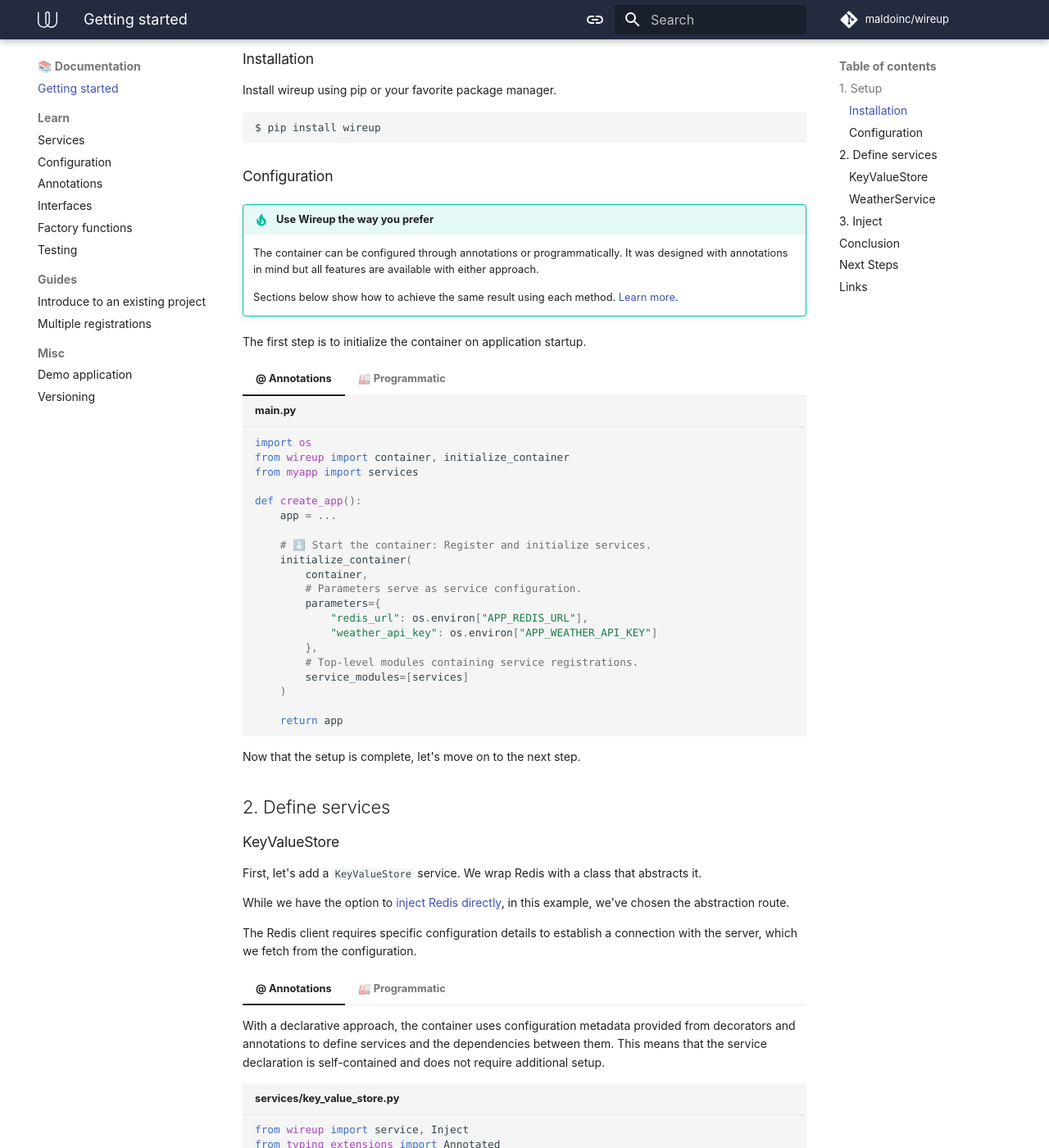
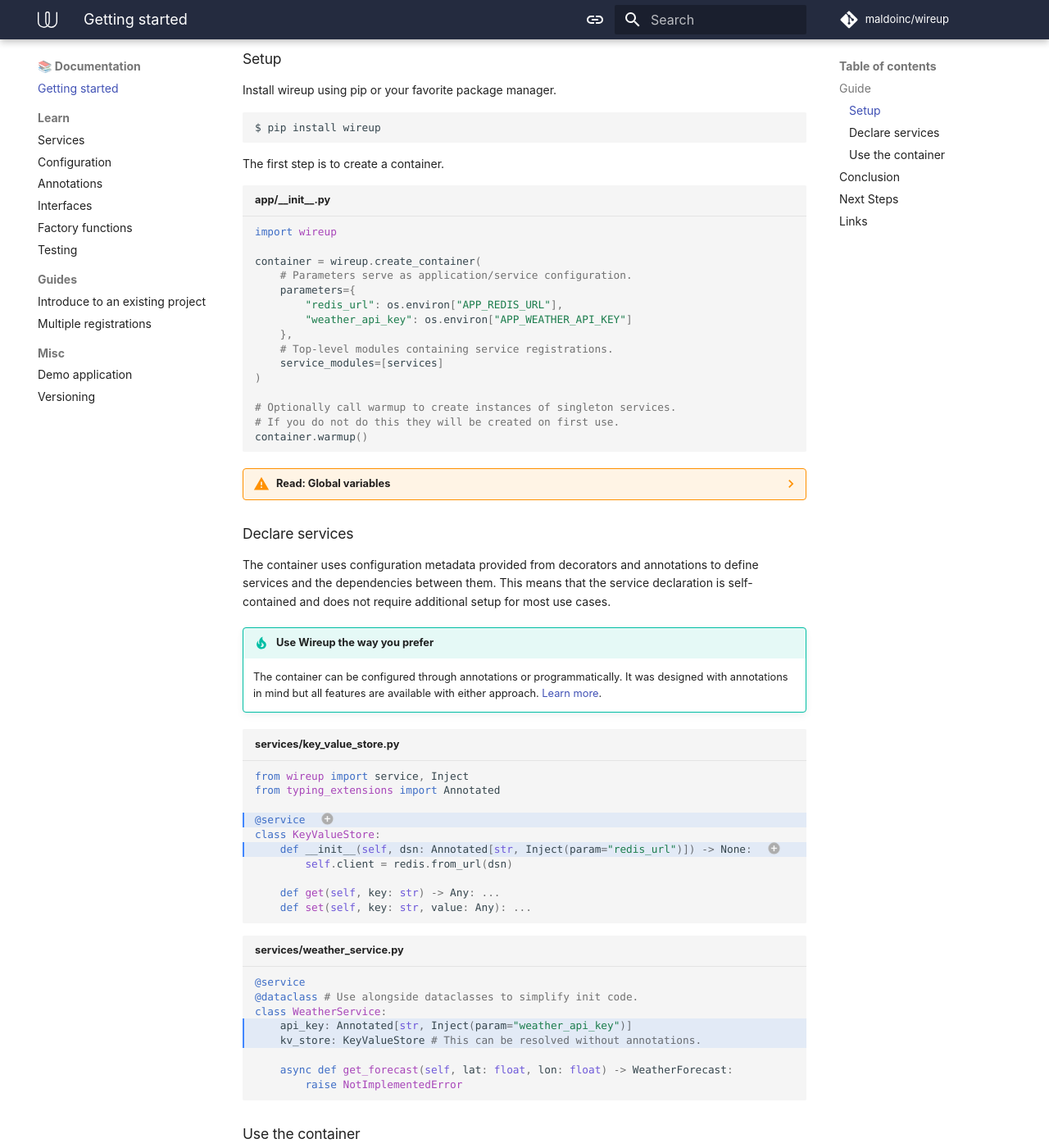
Before and after one commit to maldoinc/wireup, an MkDocs documentation site: the page built from docs/pages/getting_started.md, in a window 1280 px wide and 1400 px high, scrolled down 319 px. Shown: the whole window at 82% size. Built offline with MkDocs 1.6.1 and Material for MkDocs 9.7.7, drawn with Linux system fonts in a browser that asks for light colours; some web fonts are replaced; comment, search, counter and statistics services are not loaded; the version menu is left out; some of the changed text lies outside the part shown.

Commit message:
Update docs

````diff
--- a/docs/pages/getting_started.md
+++ b/docs/pages/getting_started.md
@@ -1,12 +1,12 @@
 This walkthrough will introduce you to the most common use cases for a typical application.
 
-We'll build a simple weather forecast application that calls a remote weather service
-and uses a distributed key-value store to cache results.
+Wireup can be used standalone as a DI container and service locator
+or it can be integrated with common frameworks for simplified usage.
 
 
-## 1. Setup
+## Guide
 
-### Installation
+### Setup
 
 Install wireup using pip or your favorite package manager.
 
@@ -14,198 +14,93 @@ Install wireup using pip or your favorite package manager.
 $ pip install wireup
 ```
 
-### Configuration
+The first step is to create a container.
+
+```python title="app/__init__.py"
+import wireup
+
+container = wireup.create_container(
+    # Parameters serve as application/service configuration.
+    parameters={
+        "redis_url": os.environ["APP_REDIS_URL"],
+        "weather_api_key": os.environ["APP_WEATHER_API_KEY"]
+    },
+    # Top-level modules containing service registrations.
+    service_modules=[services]
+)
+
+# Optionally call warmup to create instances of singleton services.
+# If you do not do this they will be created on first use.
+container.warmup()
+```
+
+??? warning "Read: Global variables"
+    Using this approach means relying on global state, which ties your application to a single container instance.
+    This might be sufficient for you and that's okay but, if you want to avoid global state, it's better to create
+    the container within your application factory and provide a way to access it from the created application instance.
+
+    With the available integrations, global state is neither necessary nor recommended.
+
+### Declare services
+
+The container uses configuration metadata provided from decorators and annotations
+to define services and the dependencies between them.
+This means that the service declaration is self-contained and does not require additional setup for most use cases.
+
 
 !!! tip "Use Wireup the way you prefer"
     The container can be configured through annotations or programmatically.
-    It was designed with annotations in mind but all features are available with either approach.
-
-    Sections below show how to achieve the same result using each method. [Learn more](configuration.md).
-
-The first step is to initialize the container on application startup.
-
-=== "@ Annotations"
-
-    ```python title="main.py""
-    import os
-    from wireup import container, initialize_container
-    from myapp import services
-
-    def create_app():
-        app = ...
-
-        # ⬇️ Start the container: Register and initialize services.
-        initialize_container(
-            container,
-            # Parameters serve as service configuration.
-            parameters={
-                "redis_url": os.environ["APP_REDIS_URL"],
-                "weather_api_key": os.environ["APP_WEATHER_API_KEY"]
-            },
-            # Top-level modules containing service registrations.
-            service_modules=[services]
-        )
-
-        return app
-    ```
-
-=== "🏭 Programmatic"
-    Register application settings as a service.
-
-    ```python title="services/config.py"
-    from pydantic_settings import BaseSettings
-    from wireup import service
-
-    @service
-    class Settings(BaseSettings):
-        redis_url: str = Field(alias="APP_REDIS_URL")
-        weather_api_key: str = Field(alias="APP_WEATHER_API_KEY")
-    ```
-
-    In the application's entrypoint initialize wireup.
-
-    ```python title="main.py" hl_lines="15 19"
-    from pydantic import Field
-    from wireup import container, initialize_container
-
-    from myapp import services
-
-    def create_app():
-        app = ...
-
-        # ⬇️ Start the container: Register and initialize services.
-        # service_modules is a list of top-level modules containing registrations.
-        initialize_container(container, service_modules=[services])
-
-        return app
-    ```
-
-Now that the setup is complete, let's move on to the next step.
-
-## 2. Define services
-### KeyValueStore
-
-First, let's add a `KeyValueStore` service. We wrap Redis with a class that abstracts it.
-
-While we have the option to [inject Redis directly](factory_functions.md#inject-a-third-party-class),
-in this example, we've chosen the abstraction route.
-
-The Redis client requires specific configuration details to establish a connection with the server,
-which we fetch from the configuration.
-
-=== "@ Annotations"
-    With a declarative approach, the container uses configuration metadata
-    provided from decorators and annotations to define services and the dependencies between them.
-    This means that the service declaration is self-contained and does not require additional setup.
-
-    ```python title="services/key_value_store.py" hl_lines="4 6"
-    from wireup import service, Inject
-    from typing_extensions import Annotated
-
-    @service  #(1)!
-    class KeyValueStore:
-        def __init__(self, dsn: Annotated[str, Inject(param="redis_url")]) -> None:  #(2)!
-            self.client = redis.from_url(dsn)
-
-        def get(self, key: str) -> Any: ...
-        def set(self, key: str, value: Any): ...
-    ```
-
-    1. Decorators do not modify the classes in any way and only serve to collect metadata.
-       This makes testing simpler, as you can still instantiate this like a regular class in your tests.
-    2. Parameters must be annotated with the `Inject(param=name)` syntax. This tells the container which parameter to inject.
-
-    The `@service` decorator marks this class as a service to be registered in the container.
-    Decorators and annotations are read once during the call to `initialize_container`.
-
-=== "🏭 Programmatic"
-    With this approach, services are devoid of container references.
-    Registration and creation is handled by factory functions.
-
-    ```python title="services/key_value_store.py"
-    class KeyValueStore:
-        def __init__(self, dsn: str) -> None:
-            self.client = redis.from_url(dsn)
-
-        def get(self, key: str) -> Any: ...
-        def set(self, key: str, value: Any): ...
-    ```
-
-    The `@service` decorator makes this factory known with the container.. Decorators/annotations
-    are read once during the call to `initialize_container`.
-    Return type is mandatory and denotes what will be built.
-
-    ```python title="services/factories.py" hl_lines="3 4"
-    from wireup import service
-
-    @service
-    def key_value_store_factory(settings: Settings) -> KeyValueStore:
-        return KeyValueStore(dsn=settings.redis_url)
-    ```
-
-### WeatherService
-
-Next, we add a weather service that will perform requests against a remote server and cache results as necessary.
-
-=== "@ Annotations"
-
-    The `api_key` field contains the value of the `weather_api_key` parameter as specified in the annotation.
-    `KeyValueStore` will be automatically injected without requiring additional metadata.
-
-    ```python title="services/weather.py" hl_lines="3 6 7"
-    from wireup import service
-
-    @service #(1)!
-    @dataclass # TIP: Use alongside dataclasses to simplify init code.
-    class WeatherService:
-        api_key: Annotated[str, Inject(param="weather_api_key")]
-        kv_store: KeyValueStore
-
-        async def get_forecast(self, lat: float, lon: float) -> WeatherForecast:
-            raise NotImplementedError
-    ```
-
-    1.  * Injection is supported for regular classes as well as dataclasses.
-        * With dataclasses it is important that the `@dataclass` decorator is applied before `@service`.
-    2.  * Use type hints to indicate which dependency to inject.
-        * Dependencies are automatically discovered and injected.
-
-=== "🏭 Programmatic"
-
-    ```python title="services/weather.py"
-    @dataclass
-    class WeatherService:
-        api_key: str
-        kv: KeyValueStore
-
-        async def get_forecast(self, lat: float, lon: float) -> WeatherForecast:
-            raise NotImplementedError
-    ```
-
-    ```python title="services/factories.py" hl_lines="3 4"
-    from wireup import service
-
-    @service
-    def weather_service_factory(settings: Settings, kv_store: KeyValueStore) -> WeatherService:
-        return WeatherService(api_key=settings.weather_api_key, kv=kv_store)
-    ```
-
-That concludes service creation. The container knows how to build services and inject them as necessary.
-
-## 3. Inject
-
-The final step would be to decorate functions where the container needs to perform injection.
-Decorate injection targets with `@container.autowire`.
+    It was designed with annotations in mind but all features are available with either approach. [Learn more](configuration.md).
 
 
-```python title="views/posts.py" hl_lines="2"
+
+```python title="services/key_value_store.py" hl_lines="4 6"
+from wireup import service, Inject
+from typing_extensions import Annotated
+
+@service  #(1)!
+class KeyValueStore:
+    def __init__(self, dsn: Annotated[str, Inject(param="redis_url")]) -> None:  #(2)!
+        self.client = redis.from_url(dsn)
+
+    def get(self, key: str) -> Any: ...
+    def set(self, key: str, value: Any): ...
+```
+
+
+1. Decorators are used to collect metadata.
+    This makes testing simpler, as you can still instantiate this like a regular class in your tests.
+2. Parameters must be annotated with the `Inject(param=name)` syntax. This tells the container which parameter to inject.
+
+
+```python title="services/weather_service.py" hl_lines="4 5"
+@service
+@dataclass # Use alongside dataclasses to simplify init code.
+class WeatherService:
+    api_key: Annotated[str, Inject(param="weather_api_key")]
+    kv_store: KeyValueStore # This can be resolved without annotations.
+
+    async def get_forecast(self, lat: float, lon: float) -> WeatherForecast:
+        raise NotImplementedError
+```
+
+
+
+### Use the container
+
+Now you can use the container you created and use it as a service locator
+or apply it as a decorator.
+
+```python
+weather_service = container.get(WeatherService)
+```
+
+```python title="views/posts.py"
 @app.get("/weather/forecast")
-@container.autowire # (1)!
+@container.autowire
 async def get_forecast_view(weather_service: WeatherService):
     return await weather_service.get_forecast(...)
 ```
-
-1. Decorate methods where the library must perform injection.
 
 ## Conclusion
 
@@ -216,14 +111,16 @@ This concludes the "Getting Started" walkthrough, covering the most common depen
     * When using the [FastAPI](integrations/fastapi.md), or [Flask](integrations/flask.md) integrations,
     decorating views with `@container.autowire` is no longer required.
     * Wireup can perform injection on both sync and async targets.
+    * Every container you create is separate from the rest and has its own state.
 
 ## Next Steps
 
-While Wireup is framework-agnostic, usage can be further simplified in following frameworks:
+While Wireup is framework-agnostic, usage can be simplified when used with the following frameworks:
 
 - [Django](integrations/django.md)
 - [FastAPI](integrations/fastapi.md)
 - [Flask](integrations/flask.md)
+
 
 ## Links
 
````
Also changed, not shown: docs/pages/configuration.md (+1 -3 lines), docs/pages/integrations/fastapi.md (+9 -10 lines), docs/pages/services.md (+1 -7 lines), docs/pages/testing.md (+6 -1 lines), readme.md.
